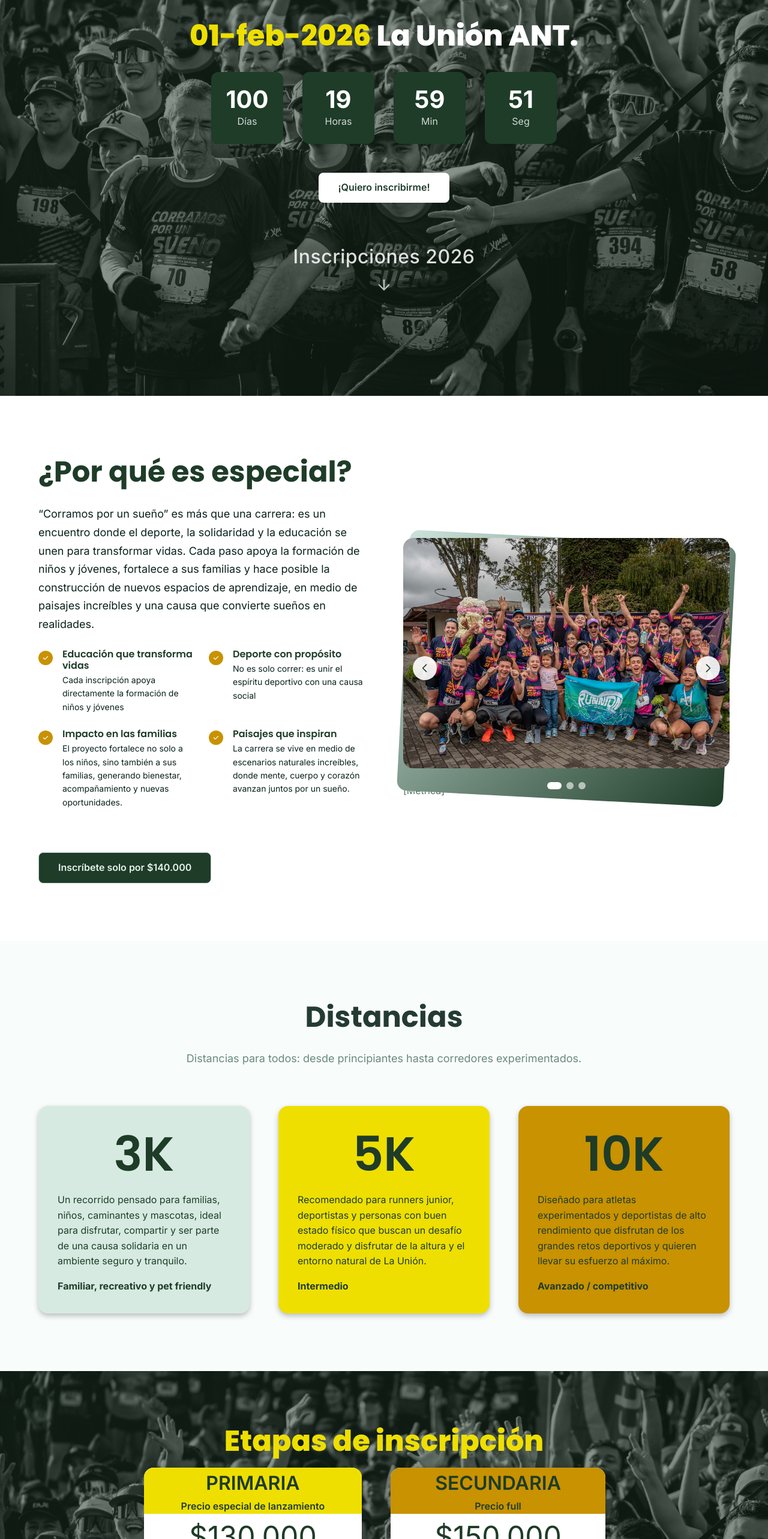
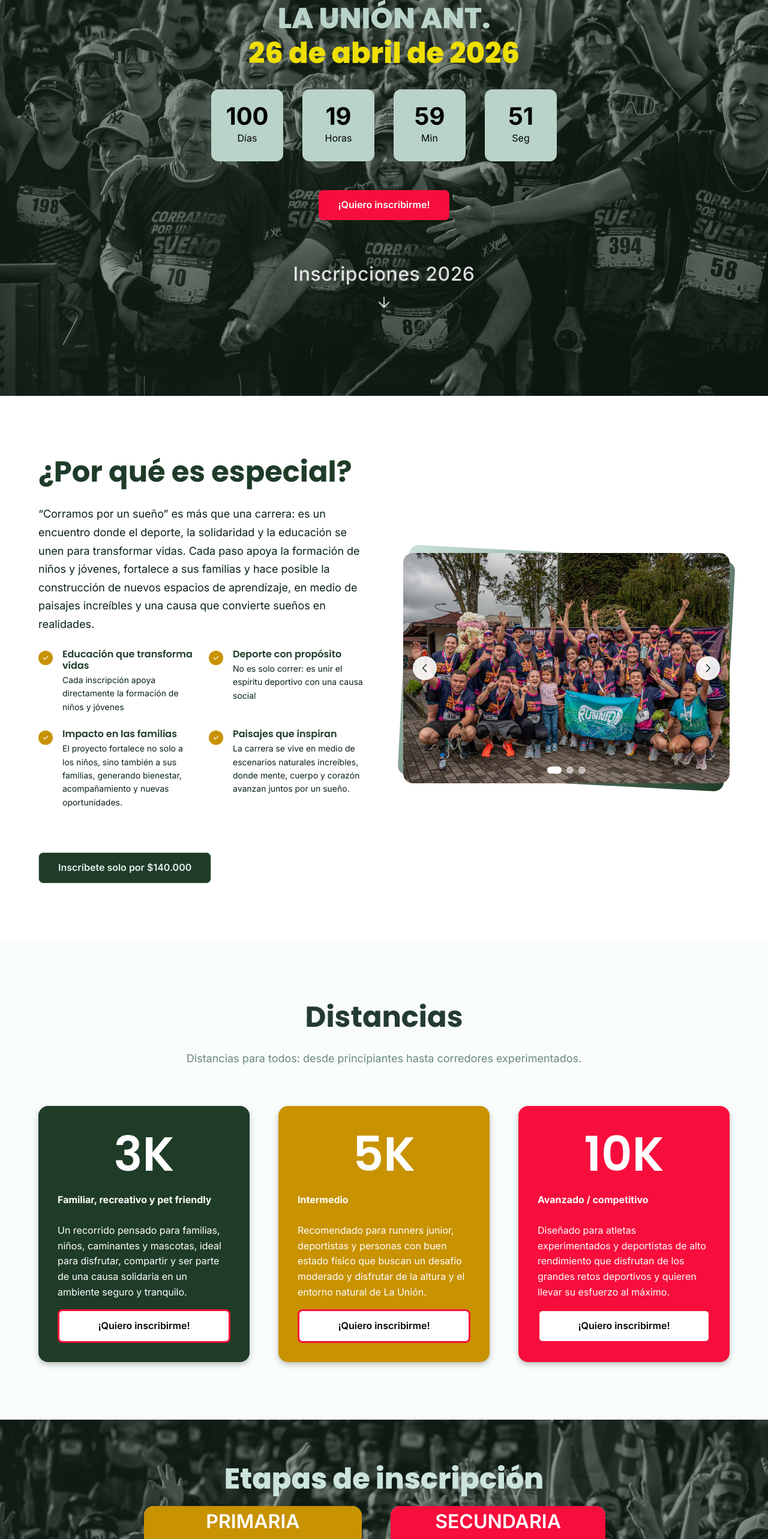
Before and after one commit to porunsueno/unsueno-web-page, an Angular app: page / in a window 1280 px wide. Shown: the part 140-2706 px from the top of the page at 60% size. Built offline with nearby package versions, Linux system fonts and the light colour scheme.

Commit message:
more adjusments were added

```diff
--- a/src/app/components/categories/categories.component.html
+++ b/src/app/components/categories/categories.component.html
@@ -16,11 +16,14 @@
       >
         <div class="categories__content">
           <h3 class="categories__card-title">{{ d.title }}</h3>
-          <p class="categories__card-description">{{ d.description }}</p>
-
           <div class="categories__stats">
             <span class="categories__stat">{{ d.category }}</span>
           </div>
+          <br />
+          <p class="categories__card-description">{{ d.description }}</p>
+          <a href="#contact" class="btn btn--tertiary">
+            {{ t().hero.cta.primary }}
+          </a>
         </div>
       </div>
       }
--- a/src/app/components/categories/categories.component.scss
+++ b/src/app/components/categories/categories.component.scss
@@ -130,7 +130,7 @@
   &__card-title {
     font-size: 5rem;
     font-weight: 600;
-    color: $primary-500;
+    color: white;
     margin-bottom: $spacing-md;
     transition: color $transition-normal;
     margin-left: auto;
@@ -138,7 +138,7 @@
   }
 
   &__card-description {
-    color: $primary-500;
+    color: white;
     margin-bottom: $spacing-md;
     line-height: 1.6;
   }
@@ -146,9 +146,9 @@
   &__stats {
     display: flex;
     align-items: center;
-    font-weight: bolder;
+    font-weight: 900;
     font-size: 1rem;
-    color: $primary-500;
+    color: white;
   }
 
   &__stat {
@@ -187,21 +187,21 @@
     .categories__overlay {
       opacity: 1;
     }
-
-    .categories__card-title {
-      color: white;
-    }
   }
 
   &__card--3k {
-    background: $secondary-200;
+    background: $primary-500;
   }
 
   &__card--5k {
-    background: $accent-500;
+    background: $warning-500;
   }
 
   &__card--10k {
-    background: $warning-500;
+    background: $danger-500;
   }
 }
+
+.btn--tertiary {
+  @include btn-card;
+}
--- a/src/app/components/hero/hero.component.html
+++ b/src/app/components/hero/hero.component.html
@@ -6,17 +6,13 @@
   <div class="hero__container">
     <div class="hero__content">
       <h1 class="hero__title">
-        {{ t().hero.title.main }}
+        <span class="hero__title-main">
+          {{ t().hero.title.rest }}
+        </span>
         <span class="hero__title-accent">
           {{ t().hero.title.highlight }}
         </span>
-        {{ t().hero.title.rest }}
       </h1>
-
-      <p class="hero__subtitle">
-        {{ t().hero.subtitle }}
-      </p>
-
       <div class="hero__countdown">
         <div class="hero__countdown-item">
           <span class="hero__countdown-number">{{ days }}</span>
@@ -37,7 +33,7 @@
       </div>
 
       <div class="hero__actions">
-        <a href="#contact" class="btn btn--primary hero__cta-primary">
+        <a href="#contact" class="btn btn--tertiary hero__cta-primary">
           {{ t().hero.cta.primary }}
         </a>
       </div>
--- a/src/app/components/hero/hero.component.scss
+++ b/src/app/components/hero/hero.component.scss
@@ -53,10 +53,12 @@
   }
 
   &__title {
+    display: flex;
+    flex-direction: column;
     font-size: 2rem;
     font-weight: 800;
     margin-bottom: $spacing-md;
-    color: white;
+    color: $secondary-300;
     line-height: 1.2;
   }
 
@@ -67,20 +69,12 @@
     -webkit-text-fill-color: transparent;
   }
 
-  &__subtitle {
-    font-size: 1rem;
-    line-height: 1.5;
-    color: rgba(255, 255, 255, 0.9);
-    margin: 0 auto $spacing-xl;
-    max-width: 90%;
-  }
-
   /* --- COUNTDOWN --- */
   &__countdown {
     display: flex;
     justify-content: center;
     align-items: center;
-    gap: $spacing-md;
+    gap: $spacing-sm;
     flex-wrap: nowrap;
     margin-top: $spacing-xl;
 
@@ -98,7 +92,7 @@
 
   &__countdown-item {
     background: rgba(255, 255, 255, 0.15);
-    background-color: $primary-500;
+    background-color: $secondary-300;
     border-radius: 0.75rem;
     padding: $spacing-sm;
     backdrop-filter: blur(8px);
@@ -120,13 +114,13 @@
   &__countdown-number {
     font-size: 1.4rem;
     font-weight: 700;
-    color: white;
+    color: black;
     line-height: 1;
   }
 
   &__countdown-label {
     font-size: 0.7rem;
-    color: rgba(255, 255, 255, 0.8);
+    color: black;
     margin-top: 0.25rem;
   }
 
@@ -146,7 +140,7 @@
   }
 
   &__cta-primary {
-    @include btn-primary;
+    @include btn-tertiary;
   }
 
   &__cta-secondary {
@@ -208,11 +202,6 @@
       font-size: 2.5rem;
     }
 
-    &__subtitle {
-      font-size: 1.2rem;
-      max-width: 36rem;
-    }
-
     &__countdown-item {
       width: 80px;
       height: 80px;
@@ -230,10 +219,6 @@
   @include desktop {
     &__title {
       font-size: 3rem;
-    }
-
-    &__subtitle {
-      font-size: 1.5rem;
     }
 
     &__countdown {
@@ -280,12 +265,12 @@
     animation: fade-in 1.2s ease both;
 
     &:hover .hero__discover-text {
-      color: $accent-500;
+      color: $secondary-200;
       transform: translateY(-3px);
     }
 
     &:hover .hero__discover-icon {
-      color: $accent-500;
+      color: $secondary-200;
       transform: translateY(3px);
     }
   }
--- a/src/app/components/registration-steps/registration-steps.component.html
+++ b/src/app/components/registration-steps/registration-steps.component.html
@@ -30,7 +30,7 @@
               <span class="steps__stat">{{ d.detail }}</span>
             </div>
             <br />
-            <a href="#contact" class="btn btn--primary">
+            <a href="#contact" class="btn btn--tertiary-inverted">
               {{ t().hero.cta.primary }}
             </a>
           </div>
@@ -53,7 +53,7 @@
       </p>
 
       <div class="socials">
-        <a href="https://whatsapp.com" target="_blank">
+        <a href="https://whatsapp.com" target="_blank" aria-label="WhatsApp">
           <img src="/icons/whatsapp-line.svg" alt="Whatsapp" />
         </a>
       </div>
--- a/src/app/components/registration-steps/registration-steps.component.scss
+++ b/src/app/components/registration-steps/registration-steps.component.scss
@@ -65,7 +65,7 @@
   }
 
   &__title-accent {
-    background: $accent-500;
+    background: $primary-100;
     background-clip: text;
     -webkit-background-clip: text;
     -webkit-text-fill-color: transparent;
@@ -76,7 +76,7 @@
     font-weight: bolder;
     margin: 0 auto $spacing-xl;
     line-height: 1.5;
-    color: $accent-500;
+    color: white;
     font-size: clamp(1rem, 2vw, 1.5rem);
   }
 
@@ -96,10 +96,6 @@
       font-size: 1.1rem;
       line-height: 1.7;
       color: rgba(255, 255, 255, 0.95);
-
-      strong {
-        color: $accent-500;
-      }
     }
   }
 }
@@ -124,7 +120,7 @@
   }
 
   &__title-accent {
-    color: $primary-600;
+    color: $primary-100;
   }
 
   &__description {
@@ -232,17 +228,17 @@
     margin-right: -2rem;
     font-size: 2px;
     &--primary {
-      background-color: $accent-500;
+      background-color: $warning-500;
     }
     &--secondary {
-      background-color: $warning-500;
+      background-color: $danger-500;
     }
   }
 
   &__card-title {
     font-size: 2rem;
     font-weight: 600;
-    color: $primary-500;
+    color: white;
     margin-bottom: $spacing-md;
     transition: color $transition-normal;
     margin-left: auto;
@@ -251,7 +247,7 @@
   &__card-subtitle {
     font-size: 1rem;
     font-weight: 600;
-    color: $primary-500;
+    color: white;
     margin-bottom: $spacing-md;
     transition: color $transition-normal;
     margin-left: auto;
@@ -319,7 +315,8 @@
   display: flex;
   gap: 0.75rem;
   background: $secondary-50;
-  border-radius: $radius-2xl;
+  padding: $spacing-sm $spacing-sm;
+  border-radius: 9999px;
 
   a {
     width: 4rem;
@@ -327,14 +324,14 @@
     display: flex;
     justify-content: center;
     align-items: center;
-    border-radius: 50%;
+    border-radius: 9999px;
     background: rgba(255, 255, 255, 0.12);
     backdrop-filter: blur(4px);
     transition: 0.25s ease;
     position: relative;
 
     &:hover {
-      background: $danger-500;
+      background: $primary-500;
     }
 
     /* Ocultar el <img> */
@@ -354,7 +351,7 @@
       mask-position: center;
       -webkit-mask-position: center;
 
-      background-color: $danger-500; // 🔥 Color exacto
+      background-color: $primary-500; // 🔥 Color exacto
       display: block;
     }
 
@@ -368,3 +365,7 @@
     }
   }
 }
+
+.btn--tertiary-inverted {
+  @include btn-tertiary-inverted;
+}
--- a/src/app/services/translation.service.ts
+++ b/src/app/services/translation.service.ts
@@ -24,7 +24,6 @@ export interface Translations {
       highlight: string;
       rest: string;
     };
-    subtitle: string;
     cta: {
       primary: string;
       secondary: string;
@@ -158,22 +157,22 @@ export interface Translations {
   // Contact
   registrations: {
     title: {
-      main: string
+      main: string;
     };
     paymentInfo: {
       instruction: string;
       account: string;
       nit: string;
-    }
+    };
     form: {
       title: string;
       nameLabel: string;
       namePlaceholder: string;
       surnameLabel: string;
       surnamePlaceholder: string;
-      documentTypeLabel: string,
-      documentTypePlaceholder: string,
-      documentTypes: {id: number, label: string}[];
+      documentTypeLabel: string;
+      documentTypePlaceholder: string;
+      documentTypes: { id: number; label: string }[];
       documentNumberLabel: string;
       documentNumberPlaceholder: string;
       emailLabel: string;
@@ -187,15 +186,15 @@ export interface Translations {
       agePlaceholder: string;
       bloodTypeLabel: string;
       bloodTypePlaceholder: string;
-      bloodTypes: {id: number, label:string}[];
+      bloodTypes: { id: number; label: string }[];
       epsLabel: string;
       epsPlaceholder: string;
       categoryLabel: string;
       categoryPlaceholder: string;
-      categories: {id: number, label: string}[];
+      categories: { id: number; label: string }[];
       tShirtSizeLabel: string;
       tShirtSizePlaceholder: string;
-      tShirtSizes: {id: number, label: string}[];
+      tShirtSizes: { id: number; label: string }[];
       emergencyContactTitle: string;
       emergencyNameLabel: string;
       emergencyNamePlaceholder: string;
@@ -280,8 +279,6 @@ const translations: Record<Language, Translations> = {
         highlight: '[Highlight Words]',
         rest: '[Rest of Headline]',
       },
-      subtitle:
-        '[Your company description goes here. Explain what you do, who you serve, and what makes you unique. This is your elevator pitch to visitors and should be compelling and clear.]',
       cta: {
         primary: '[Primary Action]',
         secondary: '[Secondary Action]',
@@ -449,9 +446,11 @@ const translations: Record<Language, Translations> = {
         main: 'Registrations',
       },
       paymentInfo: {
-        instruction: 'Payment must be made before submitting this registration form and the receipt must be attached.',
-        account: 'Bancolombia account # 557-940562-76 in the name of Fundación para el Bienestar del Niño',
-        nit: 'NIT: 890.985.277-9 '
+        instruction:
+          'Payment must be made before submitting this registration form and the receipt must be attached.',
+        account:
+          'Bancolombia account # 557-940562-76 in the name of Fundación para el Bienestar del Niño',
+        nit: 'NIT: 890.985.277-9 ',
       },
       form: {
         title: 'Sign up here',
@@ -462,11 +461,11 @@ const translations: Record<Language, Translations> = {
         documentTypeLabel: 'Document Type',
         documentTypePlaceholder: 'Choose a document type',
         documentTypes: [
-          {id: 1, label: 'Government Identification'},
-          {id: 2, label: 'Foreigners Identity Card'},
-          {id: 3, label: 'Identity card'},
-          {id: 4, label: 'Civil Registry or NUIP'},
-          {id: 5, label: 'Passport'}
+          { id: 1, label: 'Government Identification' },
+          { id: 2, label: 'Foreigners Identity Card' },
+          { id: 3, label: 'Identity card' },
+          { id: 4, label: 'Civil Registry or NUIP' },
+          { id: 5, label: 'Passport' },
         ],
         documentNumberLabel: 'ID Number',
         documentNumberPlaceholder: 'Enter your ID number',
@@ -482,36 +481,36 @@ const translations: Record<Language, Translations> = {
         bloodTypeLabel: 'Blood Type',
         bloodTypePlaceholder: 'Choosea blood type',
         bloodTypes: [
-          {id: 1, label: 'A+'},
-          {id: 2, label: 'A-'},
-          {id: 3, label: 'B+'},
-          {id: 4, label: 'B-'},
-          {id: 5, label: 'O+'},
-          {id: 6, label: 'O-'},
-          {id: 7, label: 'AB+'},
-          {id: 8, label: 'AB-'}
+          { id: 1, label: 'A+' },
+          { id: 2, label: 'A-' },
+          { id: 3, label: 'B+' },
+          { id: 4, label: 'B-' },
+          { id: 5, label: 'O+' },
+          { id: 6, label: 'O-' },
+          { id: 7, label: 'AB+' },
+          { id: 8, label: 'AB-' },
         ],
         epsLabel: 'EPS',
         epsPlaceholder: 'Enter your EPS name',
         categoryLabel: 'Category',
         categoryPlaceholder: 'Choose a category',
         categories: [
-          {id: 1, label: '3 Km'},
-          {id: 2, label: '5 Km'},
-          {id: 3, label: '10 Km'}
+          { id: 1, label: '3 Km' },
+          { id: 2, label: '5 Km' },
+          { id: 3, label: '10 Km' },
         ],
         tShirtSizeLabel: 'T-shirt size',
         tShirtSizePlaceholder: 'Choose one size',
         tShirtSizes: [
-          {id: 1, label: 'Female XS'},
-          {id: 1, label: 'Male S'},
-          {id: 1, label: 'Female S'},
-          {id: 1, label: 'Male M'},
-          {id: 1, label: 'Female M'},
-          {id: 1, label: 'Male L'},
-          {id: 1, label: 'Female L'},
-          {id: 1, label: 'Male XL'},
-          {id: 1, label: 'Female XL'},
+          { id: 1, label: 'Female XS' },
+          { id: 1, label: 'Male S' },
+          { id: 1, label: 'Female S' },
+          { id: 1, label: 'Male M' },
+          { id: 1, label: 'Female M' },
+          { id: 1, label: 'Male L' },
+          { id: 1, label: 'Female L' },
+          { id: 1, label: 'Male XL' },
+          { id: 1, label: 'Female XL' },
         ],
         emergencyContactTitle: 'Emergency Contact',
         emergencyNameLabel: 'Full Name',
@@ -522,7 +521,8 @@ const translations: Record<Language, Translations> = {
         privacyText: 'I have read and agree to the ',
         privacyLink: 'processing of my personal data, terms and conditions',
         attachmentTitle: 'proof of payment',
-        attachmentLabel: 'Payment must be made before submitting this registration form and the receipt attached here in JPG or PNG format',
+        attachmentLabel:
+          'Payment must be made before submitting this registration form and the receipt attached here in JPG or PNG format',
         attachmentPlaceholder: 'No file selected',
         attachmentButton: 'Choose file',
         subject: 'Subject',
@@ -531,7 +531,8 @@ const translations: Record<Language, Translations> = {
         messagePlaceholder: '[Your message placeholder text here...]',
         submit: 'Send Message',
         sending: 'Sending...',
-        successMessage: 'Thank you! Your registration has been sent successfully.',
+        successMessage:
+          'Thank you! Your registration has been sent successfully.',
       },
       info: {
         title: 'Contact Information',
@@ -580,10 +581,9 @@ const translations: Record<Language, Translations> = {
     hero: {
       title: {
         main: '',
-        highlight: '01-feb-2026',
-        rest: 'La Unión ANT.',
+        highlight: '26 de abril de 2026',
+        rest: 'LA UNIÓN ANT.',
       },
-      subtitle: '',
       cta: {
         primary: '¡Quiero inscribirme!',
         secondary: '[Acción Secundaria]',
@@ -622,7 +622,7 @@ const translations: Record<Language, Translations> = {
         },
       },
       cta: 'Inscríbete solo por $140.000',
-      badge: { number: '[Número]', text: '[Métrica]' },
+      badge: { number: '', text: '' },
       imageAlt: '[Descripción de imagen de tu empresa]',
     },
     whatIncludes: {
@@ -750,9 +750,11 @@ const translations: Record<Language, Translations> = {
         main: 'Inscripciones',
       },
       paymentInfo: {
-        instruction: 'Se debe realizar el pago antes de enviar este formulario de inscripción y adjuntar el comprobante.',
-        account: 'Cuenta de ahorros Bancolombia # 557-940562-76 a nombre de Fundación para el Bienestar del Niño',
-        nit: 'NIT: 890.985.277-9 '
+        instruction:
+          'Se debe realizar el pago antes de enviar este formulario de inscripción y adjuntar el comprobante.',
+        account:
+          'Cuenta de ahorros Bancolombia # 557-940562-76 a nombre de Fundación para el Bienestar del Niño',
+        nit: 'NIT: 890.985.277-9 ',
       },
       form: {
         title: 'Inscríbete aquí',
@@ -763,11 +765,11 @@ const translations: Record<Language, Translations> = {
         documentTypeLabel: 'Tipo de Documento',
         documentTypePlaceholder: 'Selecciona un documento',
         documentTypes: [
-          {id: 1, label: 'Cédula de Ciudadanía'},
-          {id: 2, label: 'Cédula de Extranjería'},
-          {id: 3, label: 'Tarjeta de Identidad'},
-          {id: 4, label: 'Registro Civil o NUIP'},
-          {id: 5, label: 'Pasaporte'}
+          { id: 1, label: 'Cédula de Ciudadanía' },
+          { id: 2, label: 'Cédula de Extranjería' },
+          { id: 3, label: 'Tarjeta de Identidad' },
+          { id: 4, label: 'Registro Civil o NUIP' },
+          { id: 5, label: 'Pasaporte' },
         ],
         documentNumberLabel: 'Número de Documento',
         documentNumberPlaceholder: 'Ingrese el número de documento',
@@ -783,36 +785,36 @@ const translations: Record<Language, Translations> = {
         bloodTypeLabel: 'Tipo de Sangre',
         bloodTypePlaceholder: 'Selecciona un tipo de sangre',
         bloodTypes: [
-          {id: 1, label: 'A+'},
-          {id: 2, label: 'A-'},
-          {id: 3, label: 'B+'},
-          {id: 4, label: 'B-'},
-          {id: 5, label: 'O+'},
-          {id: 6, label: 'O-'},
-          {id: 7, label: 'AB+'},
-          {id: 8, label: 'AB-'}
+          { id: 1, label: 'A+' },
+          { id: 2, label: 'A-' },
+          { id: 3, label: 'B+' },
+          { id: 4, label: 'B-' },
+          { id: 5, label: 'O+' },
+          { id: 6, label: 'O-' },
+          { id: 7, label: 'AB+' },
+          { id: 8, label: 'AB-' },
         ],
         epsLabel: 'EPS',
         epsPlaceholder: 'Ingresa el nombre de tu EPS',
         categoryLabel: 'Categoría',
         categoryPlaceholder: 'Escoge una categoría',
         categories: [
-          {id: 1, label: '3 Km'},
-          {id: 2, label: '5 Km'},
-          {id: 3, label: '10 Km'}
+          { id: 1, label: '3 Km' },
+          { id: 2, label: '5 Km' },
+          { id: 3, label: '10 Km' },
         ],
         tShirtSizeLabel: 'Talla de Camiseta',
         tShirtSizePlaceholder: 'Escoge una talla',
         tShirtSizes: [
-          {id: 1, label: 'Mujer XS'},
-          {id: 1, label: 'Hombre S'},
-          {id: 1, label: 'Mujer S'},
-          {id: 1, label: 'Hombre M'},
-          {id: 1, label: 'Mujer M'},
-          {id: 1, label: 'Hombre L'},
-          {id: 1, label: 'Mujer L'},
-          {id: 1, label: 'Hombre XL'},
-          {id: 1, label: 'Mujer XL'},
+          { id: 1, label: 'Mujer XS' },
+          { id: 1, label: 'Hombre S' },
+          { id: 1, label: 'Mujer S' },
+          { id: 1, label: 'Hombre M' },
+          { id: 1, label: 'Mujer M' },
+          { id: 1, label: 'Hombre L' },
+          { id: 1, label: 'Mujer L' },
+          { id: 1, label: 'Hombre XL' },
+          { id: 1, label: 'Mujer XL' },
         ],
         emergencyContactTitle: 'Contacto de Emergencia',
         emergencyNameLabel: 'Nombre Completo',
@@ -821,9 +823,11 @@ const translations: Record<Language, Translations> = {
         emergencyRelationshipPlaceholder: 'Ingresa el parentesco',
         privacyTitle: 'Tratamiento de Datos',
         privacyText: 'He leído y acepto el ',
-        privacyLink: 'tratamiento de mis datos personales, términos y condiciones',
+        privacyLink:
+          'tratamiento de mis datos personales, términos y condiciones',
         attachmentTitle: 'Comprobante de Pago',
-        attachmentLabel: 'Recuerda realizar el pago antes de enviar este formulario de inscripción y adjuntar el comprobante aquí en formato JPG o PNG',
+        attachmentLabel:
+          'Recuerda realizar el pago antes de enviar este formulario de inscripción y adjuntar el comprobante aquí en formato JPG o PNG',
         attachmentPlaceholder: 'Ningún archivo seleccionado',
         attachmentButton: 'Elegir archivo',
         subject: 'Asunto',
@@ -832,7 +836,8 @@ const translations: Record<Language, Translations> = {
         messagePlaceholder: '[Tu texto placeholder del mensaje aquí...]',
         submit: 'Inscribirme',
         sending: 'Enviando...',
-        successMessage: '¡Gracias! Tu inscripción ha sido enviada exitosamente.',
+        successMessage:
+          '¡Gracias! Tu inscripción ha sido enviada exitosamente.',
       },
       info: {
         title: 'Información de Contacto',
--- a/src/app/styles/_mixins.scss
+++ b/src/app/styles/_mixins.scss
@@ -52,6 +52,59 @@
     background-color: $primary-700;
     transform: translateY(-1px);
     color: $accent-500;
+    box-shadow: $shadow-lg;
+  }
+
+  &:active {
+    transform: translateY(0);
+  }
+}
+
+@mixin btn-tertiary {
+  @include btn-base;
+  background-color: $danger-500;
+  color: white;
+
+  &:hover:not(:disabled) {
+    background-color: white;
+    transform: translateY(-1px);
+    color: $danger-500;
+    box-shadow: $shadow-lg;
+  }
+
+  &:active {
+    transform: translateY(0);
+  }
+}
+
+@mixin btn-tertiary-inverted {
+  @include btn-base;
+  background-color: white;
+  color: $danger-500;
+  border: 3px solid $danger-500;
+
+  &:hover:not(:disabled) {
+    background-color: $danger-500;
+    transform: translateY(-1px);
+    color: white;
+    box-shadow: $shadow-lg;
+  }
+
+  &:active {
+    transform: translateY(0);
+  }
+}
+
+@mixin btn-card {
+  @include btn-base;
+  background-color: white;
+  color: black;
+  border: 3px solid $danger-500;
+
+  &:hover:not(:disabled) {
+    background-color: white;
+    transform: translateY(-1px);
+    color: $danger-500;
     box-shadow: $shadow-lg;
   }
 
--- a/src/index.html
+++ b/src/index.html
@@ -2,7 +2,7 @@
 <html lang="en">
   <head>
     <meta charset="utf-8" />
-    <title>FusionAngularTailwindStarter</title>
+    <title>CorramosPorUnSueño</title>
     <base href="/" />
     <meta name="viewport" content="width=device-width, initial-scale=1" />
     <link rel="icon" type="image/x-icon" href="favicon.ico" />
```
